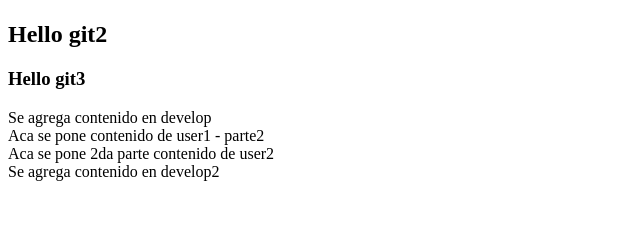
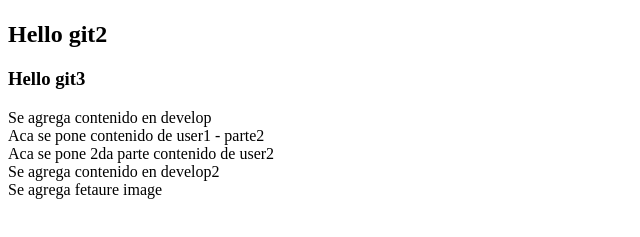
Before and after one commit to victorcs24/RepoClassGit, a plain HTML site: page index.html in a window 1280 px wide. Shown: the part 59-296 px from the top of the page, without its empty margins (0-640 px from the left). Drawn offline with Linux system fonts and the light colour scheme.

```diff
--- a/index.html
+++ b/index.html
@@ -15,5 +15,6 @@
     <div>Aca se pone contenido de user1 - parte2</div>
     <div>Aca se pone 2da parte contenido de user2</div>
     <div>Se agrega contenido en develop2</div>
+    <div>Se agrega fetaure image</div>
 </body>
 </html>
```
